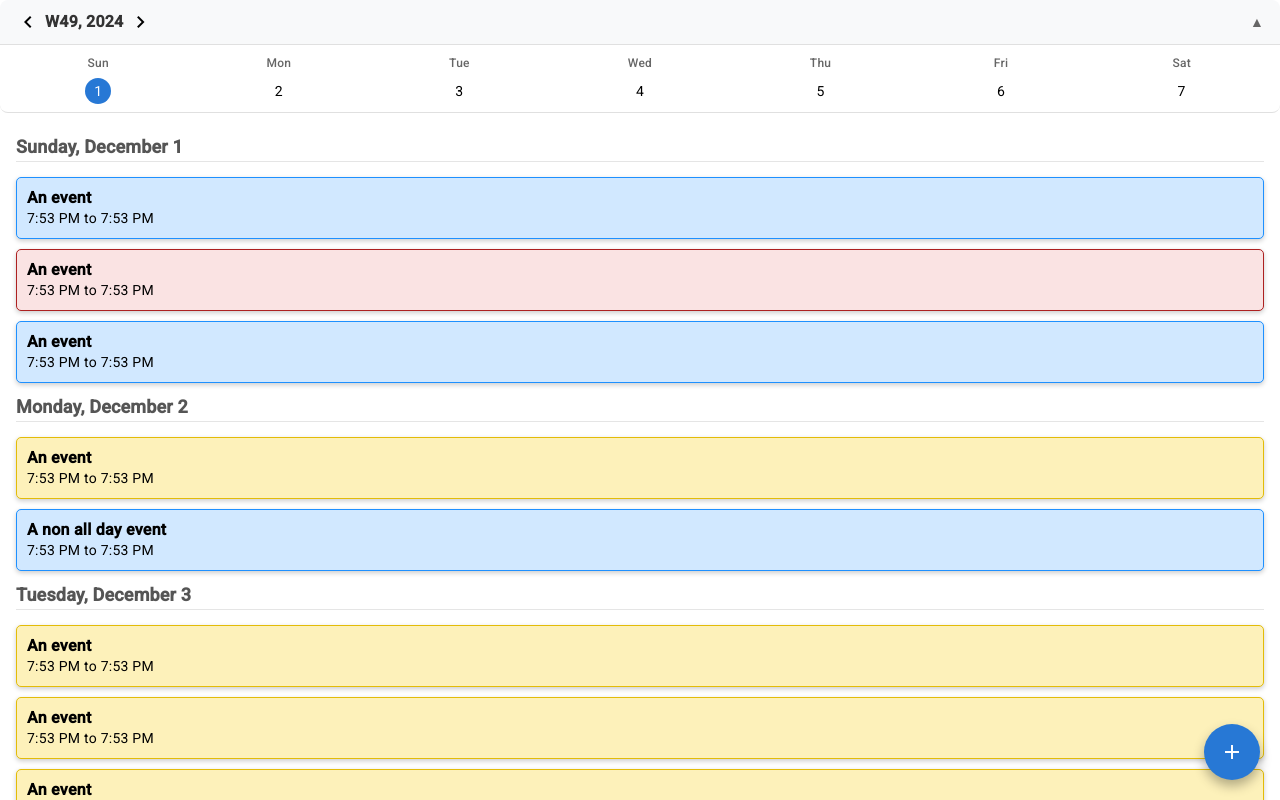
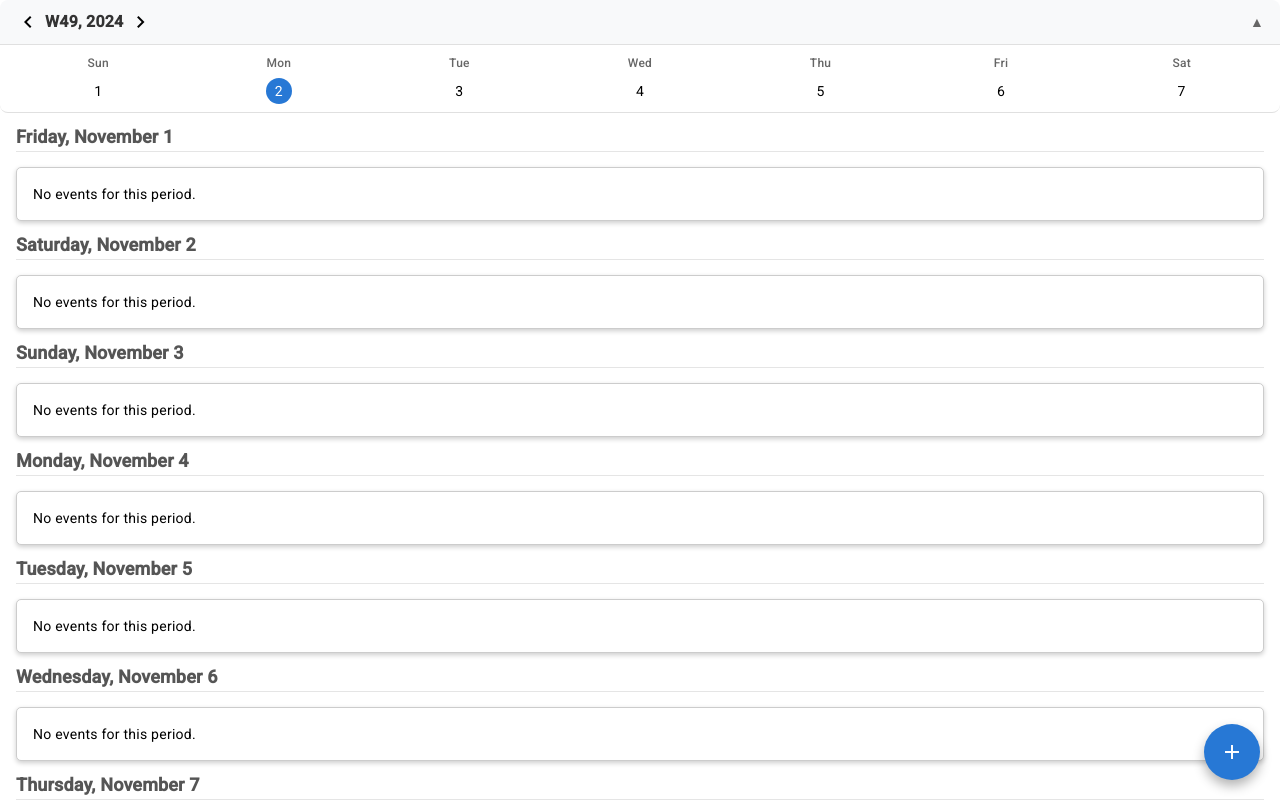
Before and after one commit to MarcusMLarsson/angular-calendar-list-view, an Angular app: page / in a window 1280 px wide. Built offline with nearby package versions, Linux system fonts and the light colour scheme.

Commit message:
seperate grouping events logic into a service

```diff
--- /dev/null
+++ b/src/app/service/event-grouping.service.ts
@@ -0,0 +1,188 @@
+import { Injectable } from '@angular/core';
+import { getISOWeek } from 'date-fns';
+import { DatePipe } from '@angular/common';
+import { ListView, CalendarEvent } from '../utils/utils'; // adjust the import
+
+@Injectable({
+  providedIn: 'root',
+})
+export class EventGroupingService {
+  constructor(private datePipe: DatePipe) {}
+
+  groupEventsByDate(
+    events: CalendarEvent[],
+    listView: ListView,
+    viewDate: Date,
+    append: 'previous' | 'next' | 'none' = 'none'
+  ): { dateLabel: string; events: CalendarEvent[] }[] {
+    const labels: string[] = this.getLabelsForCurrentView(
+      listView,
+      viewDate,
+      append
+    );
+
+    const groupedEvents = new Map<string, CalendarEvent[]>();
+
+    labels.forEach((label) => groupedEvents.set(label, []));
+    for (const event of events) {
+      const dateLabel = this.getDateLabel(event.start, listView);
+      if (groupedEvents.has(dateLabel)) {
+        groupedEvents.get(dateLabel)!.push(event);
+      }
+    }
+
+    return Array.from(groupedEvents.entries()).map(([dateLabel, events]) => ({
+      dateLabel,
+      events,
+    }));
+  }
+
+  private getLabelsForCurrentView(
+    listView: ListView,
+    viewDate: Date,
+    append: 'previous' | 'next' | 'none'
+  ): string[] {
+    switch (listView) {
+      case ListView.Day:
+        return this.generateDailyLabels(viewDate, append);
+      case ListView.Week:
+        return this.generateWeekLabels(viewDate, append);
+      case ListView.Month:
+        return this.generateMonthLabels(viewDate, append);
+      default:
+        return [];
+    }
+  }
+
+  private generateDailyLabels(
+    viewDate: Date,
+    append: 'previous' | 'next' | 'none'
+  ): string[] {
+    const labels: string[] = [];
+    const currentMonthStart = new Date(
+      viewDate.getFullYear(),
+      viewDate.getMonth(),
+      1
+    );
+
+    let targetStartDate: Date;
+
+    if (append === 'previous') {
+      targetStartDate = new Date(
+        currentMonthStart.setMonth(currentMonthStart.getMonth() - 1)
+      );
+    } else if (append === 'next') {
+      targetStartDate = new Date(
+        currentMonthStart.setMonth(currentMonthStart.getMonth() + 1)
+      );
+    } else {
+      targetStartDate = new Date(currentMonthStart);
+    }
+
+    const firstDayOfTargetMonth = new Date(
+      targetStartDate.getFullYear(),
+      targetStartDate.getMonth(),
+      1
+    );
+    const lastDayOfTargetMonth = new Date(
+      targetStartDate.getFullYear(),
+      targetStartDate.getMonth() + 1,
+      0
+    );
+
+    while (firstDayOfTargetMonth <= lastDayOfTargetMonth) {
+      const dateLabel = this.datePipe.transform(
+        firstDayOfTargetMonth,
+        'EEEE, MMMM d'
+      );
+      if (dateLabel) {
+        labels.push(dateLabel);
+      }
+      firstDayOfTargetMonth.setDate(firstDayOfTargetMonth.getDate() + 1);
+    }
+
+    return labels;
+  }
+
+  private generateWeekLabels(
+    viewDate: Date,
+    append: 'previous' | 'next' | 'none'
+  ): string[] {
+    const labels: string[] = [];
+    const currentYearStart = new Date(viewDate.getFullYear(), 0, 1);
+
+    let targetStartDate: Date;
+
+    if (append === 'previous') {
+      targetStartDate = new Date(
+        currentYearStart.setFullYear(currentYearStart.getFullYear() - 1)
+      );
+    } else if (append === 'next') {
+      targetStartDate = new Date(
+        currentYearStart.setFullYear(currentYearStart.getFullYear() + 1)
+      );
+    } else {
+      targetStartDate = new Date(currentYearStart);
+    }
+
+    const firstDayOfTargetYear = new Date(targetStartDate.getFullYear(), 0, 1);
+    let weekNumber = this.getWeekNumber(firstDayOfTargetYear);
+
+    while (
+      firstDayOfTargetYear.getFullYear() === targetStartDate.getFullYear()
+    ) {
+      labels.push(weekNumber);
+      firstDayOfTargetYear.setDate(firstDayOfTargetYear.getDate() + 7);
+      weekNumber = this.getWeekNumber(firstDayOfTargetYear);
+    }
+
+    return labels;
+  }
+
+  private generateMonthLabels(
+    viewDate: Date,
+    append: 'previous' | 'next' | 'none'
+  ): string[] {
+    const labels: string[] = [];
+    const currentMonth = viewDate.getMonth();
+    const currentYear = viewDate.getFullYear();
+
+    let targetMonthStartDate: Date;
+
+    if (append === 'previous') {
+      targetMonthStartDate = new Date(currentYear, currentMonth - 1, 1);
+    } else if (append === 'next') {
+      targetMonthStartDate = new Date(currentYear, currentMonth + 1, 1);
+    } else {
+      targetMonthStartDate = new Date(currentYear, currentMonth, 1);
+    }
+
+    const monthLabel = this.datePipe.transform(
+      targetMonthStartDate,
+      'MMMM yyyy'
+    );
+    if (monthLabel) {
+      labels.push(monthLabel);
+    }
+
+    return labels;
+  }
+
+  private getDateLabel(date: Date, listView: ListView): string {
+    switch (listView) {
+      case ListView.Day:
+        return this.datePipe.transform(date, 'EEEE, MMMM d') as string;
+      case ListView.Week:
+        return this.getWeekNumber(date);
+      case ListView.Month:
+        return this.datePipe.transform(date, 'MMMM yyyy') as string;
+      default:
+        return '';
+    }
+  }
+
+  private getWeekNumber(date: Date): string {
+    const weekNumber = getISOWeek(date);
+    return `W${weekNumber}`;
+  }
+}
--- a/src/app/smart/smart.component.html
+++ b/src/app/smart/smart.component.html
@@ -8,19 +8,14 @@
     (changeStep)="onChangeStep($event)"
   ></app-date-picker>
 
-  <cdk-virtual-scroll-viewport
-    class="scroll-container"
-    itemSize="50"
-    (scrolledIndexChange)="onScroll($event)"
-  >
   <app-list
     class="scroll-container"
+    (scroll)="onScroll()"
     [viewDate]="viewDate"
     [events]="events"
     [listView]="listView"
     [groupedEventsByDate]="groupedEventsByDate"
   ></app-list>
-  </cdk-virtual-scroll-viewport>
 
   <button class="add-event-button" (click)="openAddEventDialog()">
     <mat-icon>add</mat-icon>
--- a/src/app/smart/smart.component.ts
+++ b/src/app/smart/smart.component.ts
@@ -1,4 +1,10 @@
-import { Component, inject, DestroyRef, SimpleChanges } from '@angular/core';
+import {
+  Component,
+  inject,
+  DestroyRef,
+  SimpleChanges,
+  ChangeDetectorRef,
+} from '@angular/core';
 import { StateService } from '../service/state.service';
 import { takeUntilDestroyed } from '@angular/core/rxjs-interop';
 import { events, ListView, CalendarEvent } from '../utils/utils';
@@ -14,8 +20,10 @@ import {
   startOfMonth,
   endOfMonth,
   endOfWeek,
+  subDays,
 } from 'date-fns';
 import { DatePipe } from '@angular/common';
+import { EventGroupingService } from '../service/event-grouping.service';
 
 @Component({
   selector: 'app-smart',
@@ -51,7 +59,9 @@ export class SmartComponent {
 
   constructor(
     private calendarListStateService: StateService,
-    private datePipe: DatePipe
+    private datePipe: DatePipe,
+    private cdRef: ChangeDetectorRef,
+    private eventGroupingService: EventGroupingService
   ) {
     // listens to when the user scrolls in the list
     this.calendarListStateService.listViewScrolledDate$
@@ -65,7 +75,11 @@ export class SmartComponent {
       .pipe(takeUntilDestroyed(this.destroyRef))
       .subscribe((date: Date) => {
         this.dayPickerSelectedDate = date;
-        this.groupEventsByDate();
+        this.groupedEventsByDate = this.eventGroupingService.groupEventsByDate(
+          this.events,
+          this.listView,
+          this.viewDate
+        );
         this.scrollToSelectedDate();
       });
   }
@@ -74,7 +88,7 @@ export class SmartComponent {
    * This method is called when the user scrolls in the list view.
    * Updates the dayPickerSelectedDate in the list view based on the scroll position
    */
-  onScroll(event: any): void {
+  onScroll(): void {
     const scrollableContainer = document.querySelector('.scroll-container');
     // Get the position the the scrollable container element relative to the viewport
     const containerPosition = scrollableContainer?.getBoundingClientRect();
@@ -111,6 +125,34 @@ export class SmartComponent {
     }
   }
 
+  /**
+   * Loads more dates at the top or bottom of the list
+   */
+  // Function to handle appending/prepending data
+  loadMoreEvents(append: 'previous' | 'next'): void {
+    // Get the grouped events based on the current view and date
+    const newGroupedEvents = this.eventGroupingService.groupEventsByDate(
+      this.events,
+      this.listView,
+      this.viewDate,
+      append
+    );
+
+    if (append === 'previous') {
+      // Prepend the new data to the beginning of the existing events
+      this.groupedEventsByDate = [
+        ...newGroupedEvents,
+        ...this.groupedEventsByDate,
+      ];
+    } else if (append === 'next') {
+      // Append the new data to the end of the existing events
+      this.groupedEventsByDate = [
+        ...this.groupedEventsByDate,
+        ...newGroupedEvents,
+      ];
+    }
+  }
+
   private parseDateFromLabel(dateLabel: string): Date | null {
     // Extract day and month from dateLabel
     const parsedDate = new Date(
@@ -124,132 +166,6 @@ export class SmartComponent {
     return null;
   }
 
-  /**
-   * Groups events by date based on the current list view.
-   * Ensures labels are shown even when there are no events.
-   */
-  private groupEventsByDate(): void {
-    // the property of the object is the date label and the value is the list of events for that date
-    const groupedEvents: Record<string, CalendarEvent[]> = {};
-
-    // Generates labels based on the current view and initializes the grouped object.
-    switch (this.listView) {
-      case ListView.Day:
-        this.generateDailyLabels(groupedEvents);
-        break;
-      case ListView.Week:
-        this.generateWeekLabels(groupedEvents);
-        break;
-      case ListView.Month:
-        this.generateMonthLabels(groupedEvents);
-        break;
-    }
-
-    // Adds events to their respective groups based on the date labels.
-    for (const event of this.events) {
-      const dateLabel = this.getDateLabel(event.start);
-
-      // Match the label from the event to the key in the grouped object
-      if (groupedEvents[dateLabel]) {
-        // Adds the value to the existing key
-        groupedEvents[dateLabel].push(event);
-      }
-    }
-
-    // Format the grouped data for display
-    // Ensures labels are shown even when there are no events.
-    this.groupedEventsByDate = Object.entries(groupedEvents).map(
-      ([dateLabel, events]) => ({
-        dateLabel,
-        events,
-      })
-    );
-  }
-
-  /**
-   * Generates daily labels for the current view month.
-   */
-  private generateDailyLabels(grouped: Record<string, CalendarEvent[]>): void {
-    const firstDayOfCurrentMonth = new Date(
-      this.viewDate.getFullYear(),
-      this.viewDate.getMonth(),
-      1
-    );
-
-    const lastDayOfCurrentMonth = new Date(
-      this.viewDate.getFullYear(),
-      this.viewDate.getMonth() + 1,
-      // 0 interpreted as last day of previous month
-      0
-    );
-
-    while (firstDayOfCurrentMonth <= lastDayOfCurrentMonth) {
-      const dateLabel = this.datePipe.transform(
-        firstDayOfCurrentMonth,
-        'EEEE, MMMM d'
-      );
-
-      // Sets the date label as the key and initializes an empty array for the value
-      if (dateLabel) {
-        grouped[dateLabel] = [];
-      }
-      firstDayOfCurrentMonth.setDate(firstDayOfCurrentMonth.getDate() + 1);
-    }
-  }
-
-  /**
-   * Generates weekly labels for the current year.
-   */
-  private generateWeekLabels(grouped: Record<string, CalendarEvent[]>): void {
-    let firstDayOfCurrentYear = new Date(this.viewDate.getFullYear(), 0, 1);
-    const lastDayOfCurrentYear = new Date(this.viewDate.getFullYear(), 11, 31);
-
-    while (firstDayOfCurrentYear <= lastDayOfCurrentYear) {
-      const weekNumber = this.getWeekNumber(firstDayOfCurrentYear);
-      grouped[weekNumber] = [];
-      firstDayOfCurrentYear.setDate(firstDayOfCurrentYear.getDate() + 7);
-    }
-  }
-
-  /**
-   * Generates monthly labels for the current year.
-   */
-  private generateMonthLabels(grouped: Record<string, CalendarEvent[]>): void {
-    for (let month = 0; month < 12; month++) {
-      const monthLabel = this.datePipe.transform(
-        new Date(this.viewDate.getFullYear(), month, 1),
-        'MMMM yyyy'
-      );
-      if (monthLabel) {
-        grouped[monthLabel] = [];
-      }
-    }
-  }
-
-  /**
-   * Retrieves a formatted date label based on the current list view.
-   */
-  private getDateLabel(date: Date): string {
-    switch (this.listView) {
-      case ListView.Day:
-        return this.datePipe.transform(date, 'EEEE, MMMM d') as string;
-      case ListView.Week:
-        return this.getWeekNumber(date);
-      case ListView.Month:
-        return this.datePipe.transform(date, 'MMMM yyyy') as string;
-      default:
-        return '';
-    }
-  }
-
-  /**
-   * Using date-fns to calculate ISO week number
-   */
-  private getWeekNumber(date: Date): string {
-    const weekNumber = getISOWeek(date);
-    return `W${weekNumber}`;
-  }
-
   openAddEventDialog() {
     // Implement logic to open your event creation dialog or form
     console.log('Open Add Event Dialog');
@@ -259,6 +175,9 @@ export class SmartComponent {
     this.currentWeek = this.getCurrentWeek();
     this.generateMonthDays();
     this.generateDayInitials();
+
+    this.loadMoreEvents('previous');
+    this.loadMoreEvents('next');
   }
 
   ngOnChanges(changes: SimpleChanges): void {
@@ -268,7 +187,11 @@ export class SmartComponent {
       changes['timeRange'] ||
       changes['listView']
     ) {
-      this.groupEventsByDate();
+      this.groupedEventsByDate = this.eventGroupingService.groupEventsByDate(
+        this.events,
+        this.listView,
+        this.viewDate
+      );
     }
   }
 
--- a/src/app/utils/utils.ts
+++ b/src/app/utils/utils.ts
@@ -56,6 +56,24 @@ export const colors: any = {
 };
 
 export const events: CalendarEvent[] = [
+  {
+    title: 'An  event',
+    color: colors.yellow,
+    start: new Date(new Date().setDate(new Date().getDate() - 35)),
+    end: new Date(new Date().setDate(new Date().getDate() - 35)),
+  },
+  {
+    title: 'An  event',
+    color: colors.yellow,
+    start: new Date(new Date().setDate(new Date().getDate() - 34)),
+    end: new Date(new Date().setDate(new Date().getDate() - 34)),
+  },
+  {
+    title: 'An  event',
+    color: colors.yellow,
+    start: new Date(new Date().setDate(new Date().getDate() - 33)),
+    end: new Date(new Date().setDate(new Date().getDate() - 33)),
+  },
   {
     title: 'An  event',
     color: colors.yellow,
```
Also changed, not shown: 1 other file (tests, documents, lock files or other folders). Lines whose indentation alone changed are shown as unchanged.
